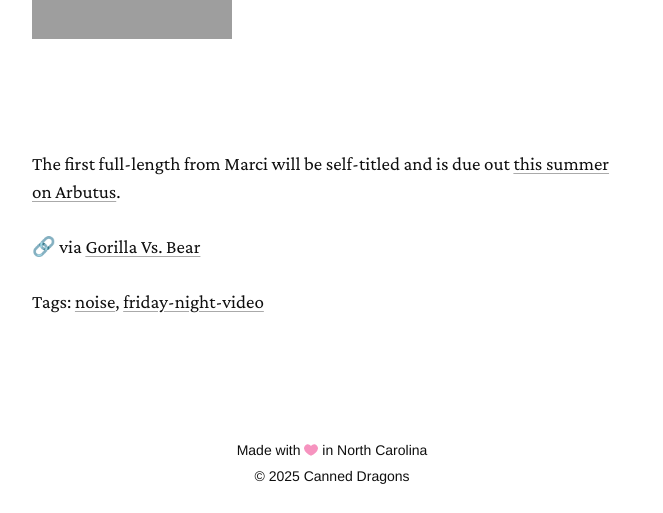
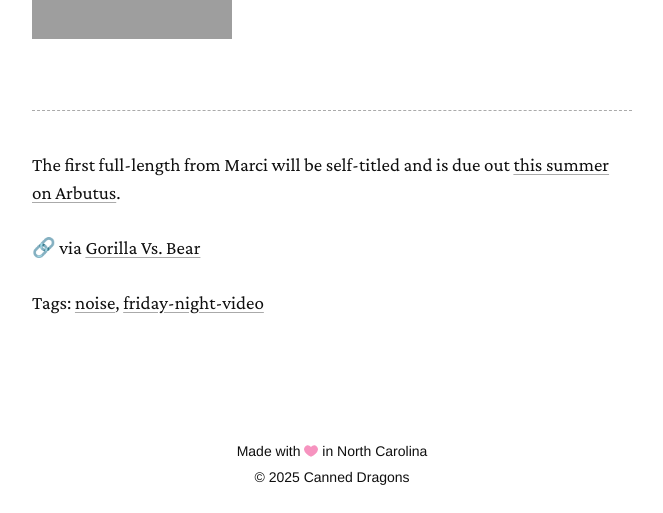
Before and after one commit to frostedechoes/canneddragons, a Jekyll site: the page built from _posts/2022-06-10-terminal.markdown, in a window 1280 px wide. Shown: the part 757-1270 px from the top of the page, without its empty margins (308-971 px from the left). Built offline with Jekyll 4.4.1, drawn with Linux system fonts in a browser that asks for light colours; nearby versions of some CDN libraries; some web fonts are replaced; grey boxes are pictures that could not be loaded.

Commit message:
fixed hr color variable

```diff
--- a/css/main.scss
+++ b/css/main.scss
@@ -300,7 +300,7 @@ hr {
   margin: 40px 0;
   border: 0;
   height: 0;
-  border-top: 1px dashed var(--underline-color);
+  border-top: 1px dashed var(--link-underline-color);
 }
 
 h1 {
```
